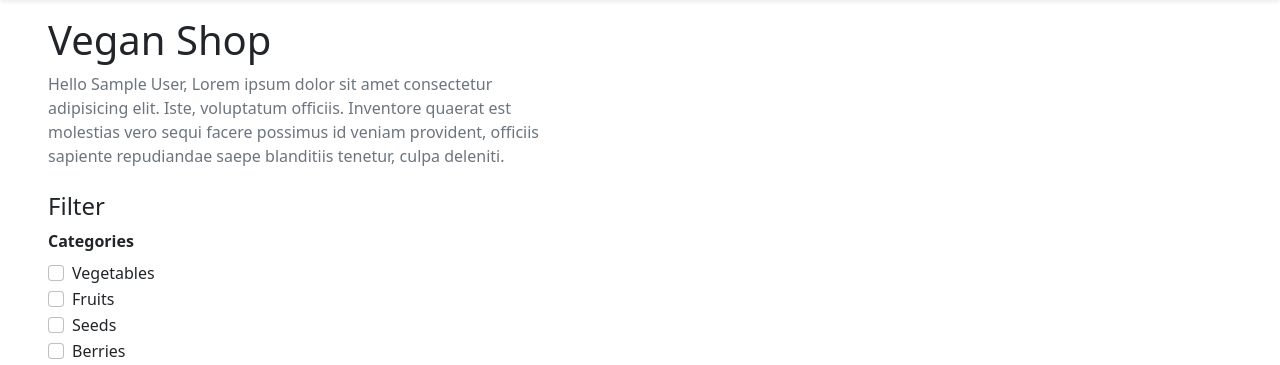
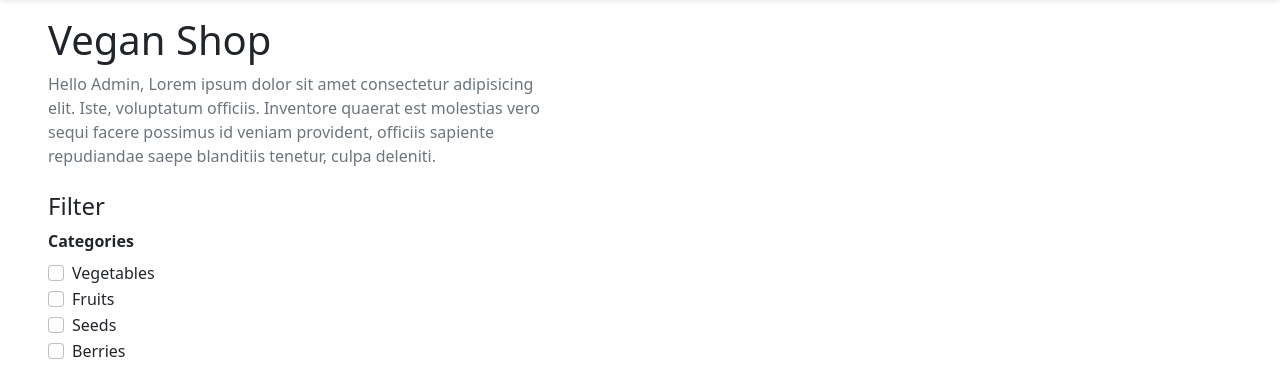
Before and after one commit to dzikryaji/ProjectPemweb, a PHP site: page /ProjectPemweb/index.php in a window 1280 px wide. Shown: the part 57-422 px from the top of the page. Run offline with PHP 8.4, Linux system fonts and the light colour scheme; the visitor is signed in with stand-in values (Sample User, id 1); data that the repository does not hold is empty.

Commit message:
migrate to use session

```diff
--- a/controller/BaseController.php
+++ b/controller/BaseController.php
@@ -2,12 +2,6 @@
 include_once "model/BaseModel.php";
 
 class BaseController {
-
-    protected $Model;
-
-    function __construct(){
-        $this->Model = new BaseModel;
-    }
 
     function loadModel($modelName) {
         include_once "model/$modelName.php";
@@ -15,12 +9,6 @@
     }
 
     function loadView($viewName, $title, $data = array()){
-        if (isset($_SESSION["user_id"])) {
-            $userId = $_SESSION["user_id"];
-            $user = $this->Model->getUser($userId);
-        } else {
-            $user = null;
-        }
 
         foreach($data as $key => $value) {
             $$key = $value;
--- a/controller/Product.php
+++ b/controller/Product.php
@@ -33,8 +33,7 @@
             }
         } else {
             if (isset($_SESSION['user_id'])) {
-                $user = $this->Model->getUser($_SESSION['user_id']);
-                if ($user['name'] == 'Admin' && $user['email'] == 'admin@vegan.org') {
+                if ($_SESSION['user_name'] == 'Admin' && $_SESSION['user_email'] == 'admin@vegan.org') {
                     $this->loadView('addProduct', 'Add Product');
                 } else {
                     $this->loadView('index', 'Home');
--- a/model/BaseModel.php
+++ b/model/BaseModel.php
@@ -17,15 +17,4 @@
             die("Connection error: " . $this->conn->connect_error);
         }
     }
-
-    function getUser($userId) {
-        $sql = "SELECT * FROM user
-                WHERE id = $userId";
-
-        $result = $this->conn->query($sql);
-
-        $user = $result->fetch_assoc();
-
-        return $user;
-    }
 }
--- a/view/index.php
+++ b/view/index.php
@@ -2,7 +2,7 @@
     <div class="mb-4" style="width: 40vw;">
         <h1>Vegan Shop</h1>
 
-        <p class="text-secondary">Hello <?= isset($user) ? $user['name'] : "Guest"; ?>, Lorem ipsum dolor sit amet consectetur adipisicing elit. Iste, voluptatum
+        <p class="text-secondary">Hello <?=  $_SESSION['user_name'] ?? "Guest"; ?>, Lorem ipsum dolor sit amet consectetur adipisicing elit. Iste, voluptatum
             officiis. Inventore quaerat est molestias vero sequi facere possimus id veniam provident, officiis sapiente repudiandae saepe blanditiis
             tenetur, culpa deleniti. </p>
     </div>
--- a/view/templates/header.php
+++ b/view/templates/header.php
@@ -28,7 +28,7 @@
       </ul>
       <ul class="navbar-nav">
         <?php if(isset($_SESSION['user_id'])): ?>
-          <?php if($user['name']=='Admin' && $user['email']=='admin@vegan.org'): ?>
+          <?php if($_SESSION['user_name']=='Admin' && $_SESSION['user_email']=='admin@vegan.org'): ?>
           <li class="nav-item">
             <a class ="nav-link" href="<?= BASEURL ?>c=Product&m=AddProduct">Add Product</a>
           </li>
@@ -63,7 +63,7 @@
       <div class="modal-body d-flex flex-column align-items-center justify-content-center">
           <h5>YOU ARE ATTEMPTING TO LOGOUT</h5>
           <h6 class="mb-5">Are you sure?</h6>
-          <h6 class="mb-3">Logged in as <?= $user['name'] ?></h6>
+          <h6 class="mb-3">Logged in as <?= $_SESSION['user_name'] ?></h6>
           <a type="button" class="btn btn-primary w-100" href="<?= BASEURL ?>c=Home&m=logout">LOGOUT</a>
       </div>
     </div>
```
Also changed, not shown: model/HomeModel.php (+2 -5 lines).
